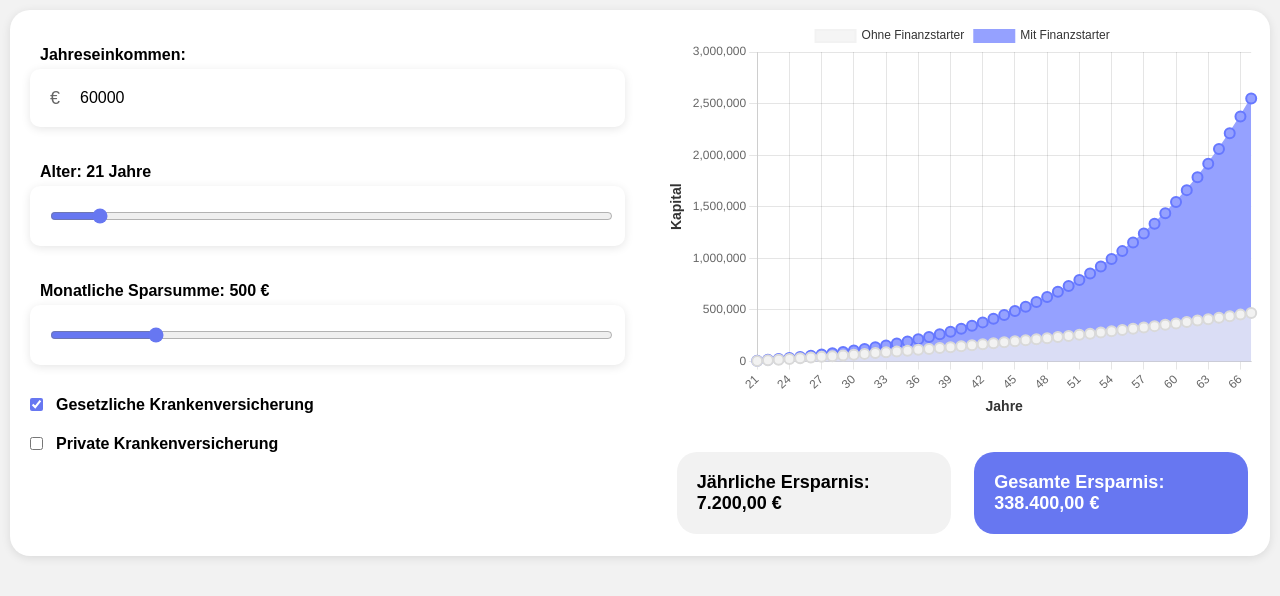
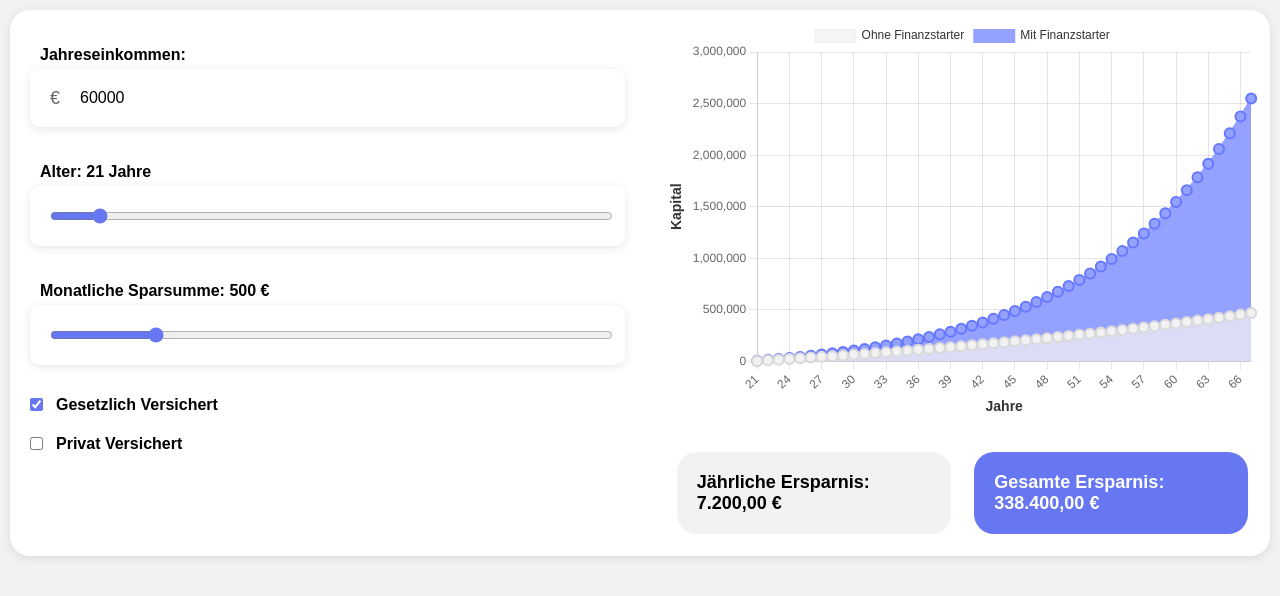
Before and after one commit to EinMario/finanzcheck, a plain HTML site: page index.html in a window 1280 px wide. Drawn offline with nearby package versions, Linux system fonts and the light colour scheme.

Commit message:
versichert

```diff
--- a/index.html
+++ b/index.html
@@ -299,12 +299,12 @@
                                 <label class="checkbox-label" style="">
                                     <input type="checkbox" class="accent" id="gkv" checked
                                         onclick="toggleInsurance('gkv'); calculate();" />
-                                    <span class="checkbox-text">Gesetzliche Krankenversicherung</span>
+                                    <span class="checkbox-text">Gesetzlich Versichert</span>
                                 </label>
                                 <label class="checkbox-label">
                                     <input type="checkbox" class="accent" id="pkv"
                                         onclick="toggleInsurance('pkv'); calculate();" />
-                                    <span class="checkbox-text">Private Krankenversicherung</span>
+                                    <span class="checkbox-text">Privat Versichert</span>
                                 </label>
                             </label>
                         </div>
```
